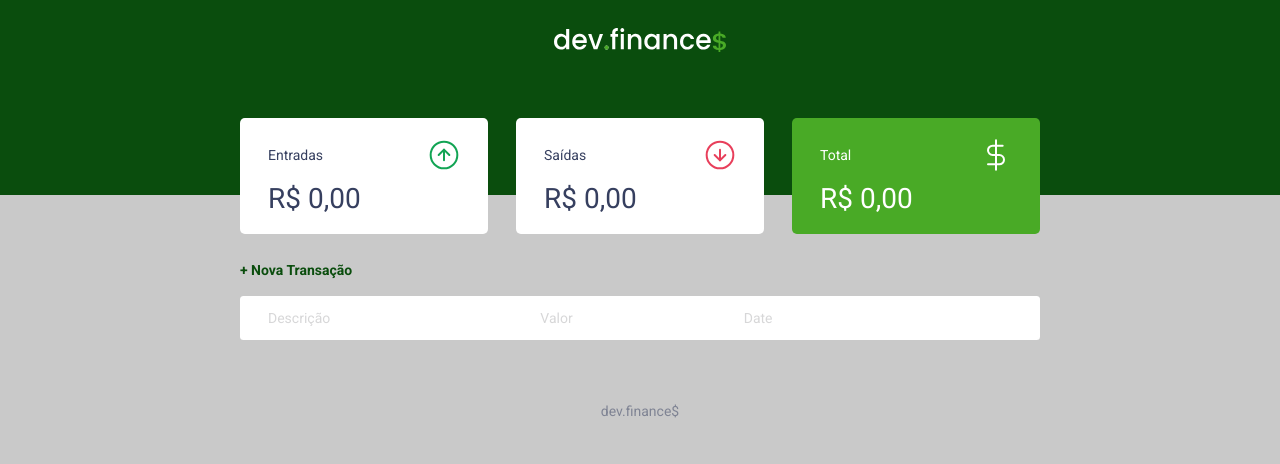
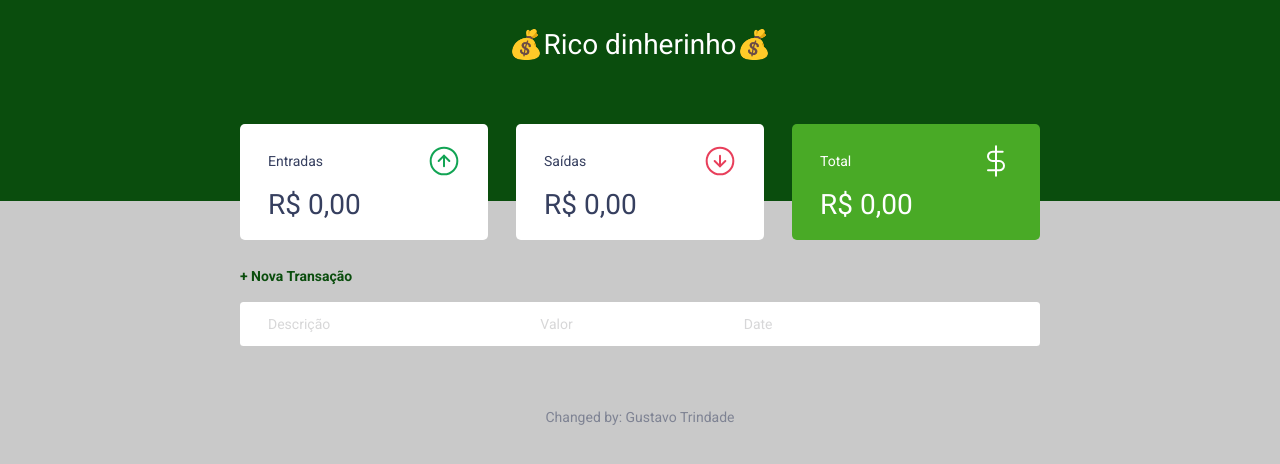
Before and after one commit to Gustavo-drafts/rico.dinheirinho, a plain HTML site: page index.html in a window 1280 px wide. Drawn offline with Linux system fonts and the light colour scheme.

Commit message:
tiny changes

```diff
--- a/index.html
+++ b/index.html
@@ -6,16 +6,16 @@
     <meta name="viewport" content="width=device-width, initial-scale=1.0">
     <link rel="preconnect" href="https://fonts.googleapis.com">
     <link rel="preconnect" href="https://fonts.gstatic.com" crossorigin>
-    <link
-        href="https://fonts.googleapis.com/css2?family=Roboto:ital,wght@0,100;0,400;0,700;1,100;1,400;1,700&display=swap"
+    <link href="https://fonts.googleapis.com/css2?family=Roboto:ital,wght@0,100;0,400;0,700;1,100;1,400;1,700&display=swap"
         rel="stylesheet">
-    <title>dev.finance$</title>
+    <title>Rico dinheirinho💰</title>
     <link rel="stylesheet" href="style.css">
 </head>
 
 <body>
     <header>
-        <img src="./assets/logo.svg" alt="Logo Dev Finance">
+        <h1>💰Rico dinherinho💰</h1>
+        <!-- <img src="./assets/logo.svg" alt="Logo Dev Finance"> -->
     </header>
     <main class="container">
         <section id="balance">
@@ -98,7 +98,7 @@
     </div>
 
     <footer>
-        <p>dev.finance$</p>
+        <p>Changed by: Gustavo Trindade</p>
     </footer>
 
     <script src="./scripts.js"></script>
--- a/style.css
+++ b/style.css
@@ -120,9 +120,9 @@ header {
   text-align: center;
 }
 
-#logo {
-  color: #ffffff;
-  font-weight: 100;
+h1 {
+  color: #FFF;
+  font-weight: 400;
 }
 
 /*  Balance =========================== */
```
